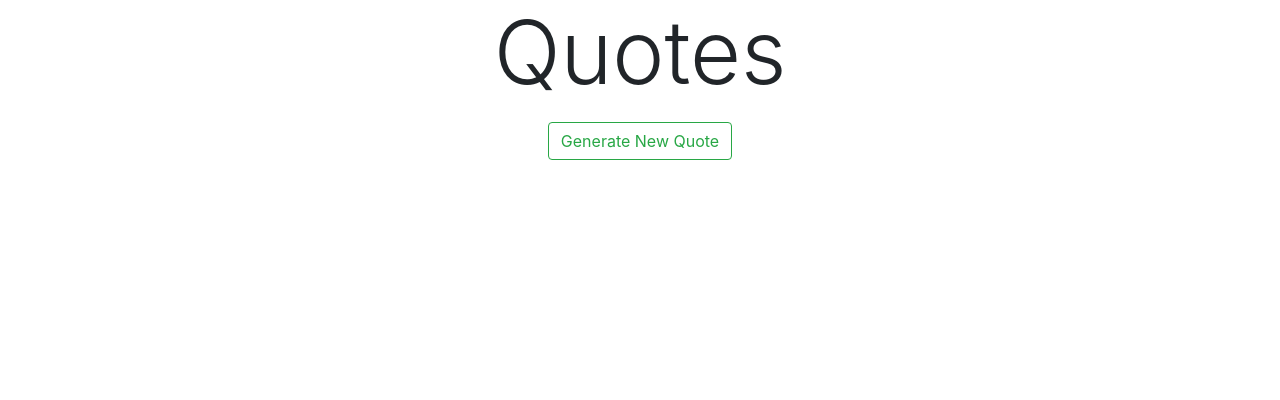
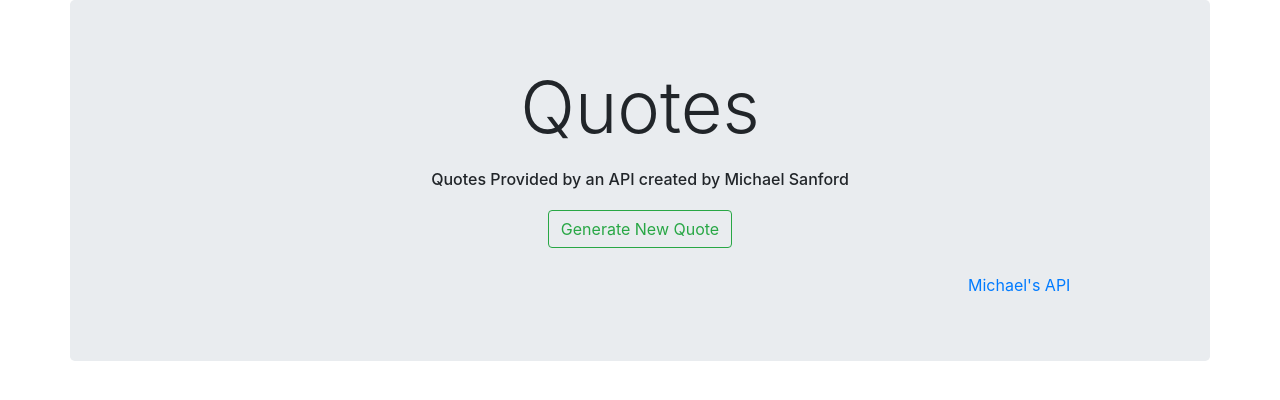
Before and after one commit to AlexHarris-Charlotte/Quotes, a plain HTML site: page index.html in a window 1280 px wide. Drawn offline with nearby package versions, Linux system fonts and the light colour scheme.

Commit message:
Accredited API creator and slightly improved Styling. Could still add database use to create persistant data

```diff
--- a/assets/css/style.css
+++ b/assets/css/style.css
@@ -0,0 +1,12 @@
+.contentDiv {
+    margin: 20px 0;
+}
+
+.author {
+    margin-right: 10%;
+}
+
+a {
+    display: block;
+    margin: 25px 10% 0 0;
+}
--- a/assets/javascript/script.js
+++ b/assets/javascript/script.js
@@ -1,4 +1,3 @@
-// Need to reach out to API to get a random Quote
 // Give the user the option to save the quote
 // If the user saves a quote, we can display it somewhere on the page
 // Use Fire base database for persisting data.
--- a/index.html
+++ b/index.html
@@ -9,14 +9,17 @@
     <title>Quotes</title>
 </head>
 <body>
-    <main class="text-center container">
-        <h2 class="display-2">Quotes</h2>
-        <div>
-            <h6 class='display-5' id="quoteContent"></h6>
-            <p class='display-5 text-right text-muted' id="authorContent"></p>
+    <main class="text-center container jumbotron">
+        <h3 class="display-3">Quotes</h3>
+        <div class='contentDiv'>
+            <h6 class='display-5' id="quoteContent">Quotes Provided by an API created by Michael Sanford</h6>
+            <p class='display-5 text-right text-muted author' id="authorContent"></p>
         </div>
         <button class="btn btn-outline-success" type="button" id='quoteButton'>Generate New Quote</button>
-        <script src="./assets/javascript/script.js"></script>
+        <a href="https://random-quote-generator.herokuapp.com/" class="text-right">Michael's API</a>
     </main>
+
+
+    <script src="./assets/javascript/script.js"></script>
 </body>
 </html>
```
